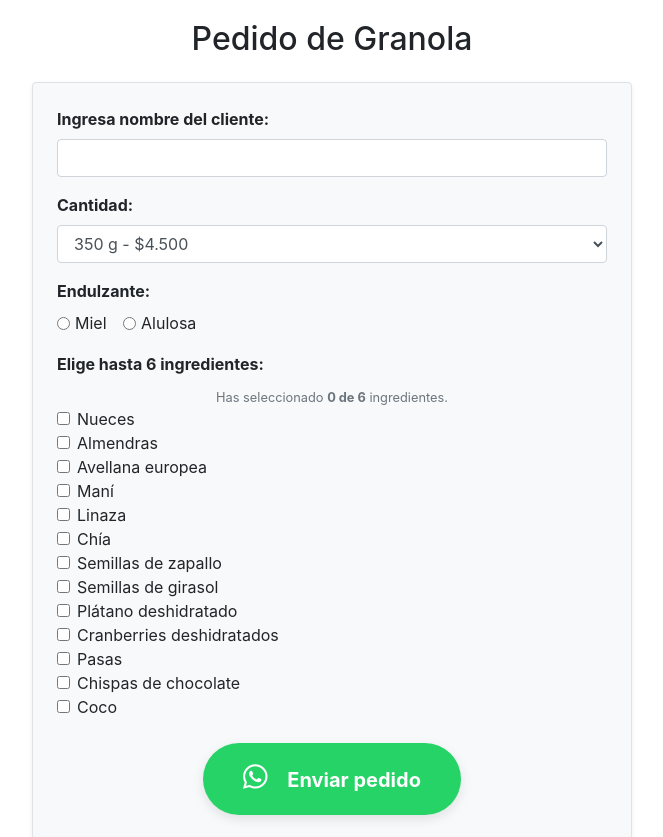
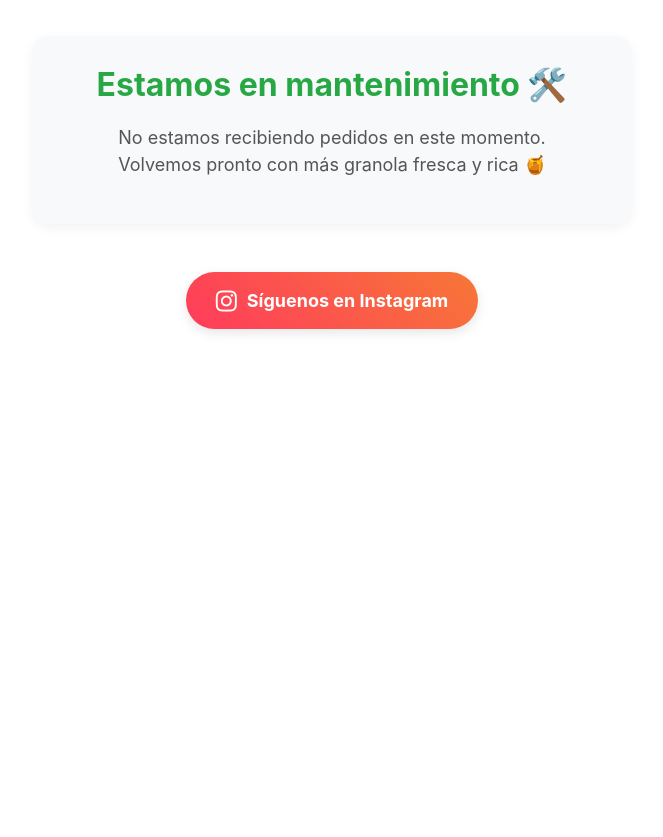
Before and after one commit to preyeshdez/granola-austral, a plain HTML site: page index.html in a window 1280 px wide. Shown: the part 340-1177 px from the top of the page, without its empty margins (308-971 px from the left). After the commit the page ends 800 px from the top, so only its background shows below. Drawn offline with nearby package versions, Linux system fonts and the light colour scheme.

Commit message:
Se crea rama mantenimeinto

```diff
--- a/assets/css/styles.css
+++ b/assets/css/styles.css
@@ -13,34 +13,25 @@
     object-fit: contain;
 }
 
-
-.btn-wsp {
-    display: inline-flex;
-    align-items: center;
-    justify-content: center;
-    background-color: #25d366;
-    color: white;
-    padding: 20px 40px;
-    font-size: 20px;
-    font-weight: bold;
-    border-radius: 50px;
-    border: none;
-    transition: background 0.3s, transform 0.2s;
-    box-shadow: 0 4px 12px rgba(0, 0, 0, 0.1);
+.mensaje-mantenimiento {
+  max-width: 600px;
+  margin: 40px auto;
+  padding: 30px;
+  text-align: center;
+  background-color: #f8f9fa;
+  border-radius: 16px;
+  box-shadow: 0 4px 12px rgba(0, 0, 0, 0.05);
 }
 
-.btn-wsp:hover {
-    background-color: #128c7e;
-    transform: scale(1.05);
+.mensaje-mantenimiento h2 {
+  color: #28a745;
+  font-weight: 700;
+  margin-bottom: 20px;
 }
 
-.btn-wsp i {
-    margin-right: 15px;
-    font-size: 28px;
-}
-
-.btn-wsp:focus {
-    outline: none;
+.mensaje-mantenimiento p {
+  font-size: 18px;
+  color: #555;
 }
 
 .btn-instagram {
@@ -71,32 +62,3 @@
 .btn-instagram:focus {
     outline: none;
 }
-
-.btn-regresar {
-    display: inline-flex;
-    align-items: center;
-    justify-content: center;
-    background-color: #007bff;
-    color: white;
-    padding: 15px 30px;
-    font-size: 18px;
-    font-weight: bold;
-    border-radius: 50px;
-    border: none;
-    transition: background 0.3s, transform 0.2s;
-    box-shadow: 0 4px 12px rgba(0, 0, 0, 0.1);
-}
-
-.btn-regresar:hover {
-    background-color: #0056b3;
-    transform: scale(1.05);
-}
-
-.btn-regresar i {
-    margin-right: 10px;
-    font-size: 24px;
-}
-
-.btn-regresar:focus {
-    outline: none;
-}
--- a/assets/js/index.js
+++ /dev/null
@@ -1,61 +0,0 @@
-function enviarPedido() {
-    const cantidad = document.getElementById('cantidad').value;
-    const endulzante = document.querySelector('input[name="endulzante"]:checked')?.value;
-    const nombre = document.getElementById('nombre').value;
-
-    const ingredientes = [];
-    document.querySelectorAll('input[name="ingredientes"]:checked').forEach(sel => {
-        ingredientes.push(sel.value);
-    });
-
-    if (!nombre) {
-        alert("Por favor ingresa tu nombre.")
-        return;
-    }
-
-    if (!endulzante) {
-        alert("Por favor selecciona un tipo de endulzante.");
-        return;
-    }
-
-    if (ingredientes.length === 0 || ingredientes.length > 6) {
-        alert("Debes seleccionar entre 1 y 6 ingredientes.");
-        return;
-    }
-
-    let mensaje = `Hola!%0D%0A`;
-    mensaje += `Quiero pedir una granola de ${cantidad} %0D%0A%0D%0A`;
-    mensaje += `*Nombre cliente:*%0D%0A`;
-    mensaje += `➤ ${nombre}%0D%0A%0D%0A`;
-    mensaje += `*Endulzante:*%0D%0A➤ ${endulzante}%0D%0A%0D%0A`;
-    mensaje += `*Ingredientes:*%0D%0A`;
-    ingredientes.forEach(ing => {
-        mensaje += `➤ ${ing}%0D%0A`;
-    });
-
-    const mensajeEncoded = encodeURIComponent(mensaje);
-    window.location.href = `pedido-realizado.html?mensaje=${mensajeEncoded}`;
-
-}
-
-function limitarIngredientes() {
-    const checkboxes = document.querySelectorAll('input[name="ingredientes"]');
-    const seleccionados = Array.from(checkboxes).filter(cb => cb.checked);
-
-    checkboxes.forEach(cb => {
-        if (!cb.checked) {
-            cb.disabled = seleccionados.length >= 6;
-        }
-    });
-
-    const contador = document.getElementById('contadorIngredientes');
-    contador.textContent = `${seleccionados.length} de 6`;
-}
-
-
-document.addEventListener("DOMContentLoaded", () => {
-    const checkboxes = document.querySelectorAll('input[name="ingredientes"]');
-    checkboxes.forEach(cb => {
-        cb.addEventListener('change', limitarIngredientes);
-    });
-});
--- a/index.html
+++ b/index.html
@@ -4,11 +4,33 @@
 <head>
     <meta charset="UTF-8">
     <meta name="viewport" content="width=device-width, initial-scale=1.0">
-    <title>Granola Austral</title>
+    <title>Granola Austral - Mantenimiento</title>
     <link rel="stylesheet" href="https://stackpath.bootstrapcdn.com/bootstrap/4.5.2/css/bootstrap.min.css">
     <link rel="stylesheet" href="assets/css/styles.css">
     <link rel="stylesheet" href="https://cdnjs.cloudflare.com/ajax/libs/font-awesome/5.15.4/css/all.min.css">
     <link rel="shortcut icon" href="./assets/img/favicon.ico" type="image/x-icon">
+    <style>
+        .mensaje-mantenimiento {
+            max-width: 600px;
+            margin: 40px auto;
+            padding: 30px;
+            text-align: center;
+            background-color: #f8f9fa;
+            border-radius: 16px;
+            box-shadow: 0 4px 12px rgba(0, 0, 0, 0.05);
+        }
+
+        .mensaje-mantenimiento h2 {
+            color: #28a745;
+            font-weight: 700;
+            margin-bottom: 20px;
+        }
+
+        .mensaje-mantenimiento p {
+            font-size: 18px;
+            color: #555;
+        }
+    </style>
 </head>
 
 <body>
@@ -17,118 +39,14 @@
         <div class="logo-wrapper mx-auto">
             <img src="./assets/img/logo.webp" alt="logo" class="img-fluid">
         </div>
-
     </header>
 
-    <h2 class="text-center mb-4">Pedido de Granola</h2>
-
-    <div class="container mt-3">
-
-        <form onsubmit="event.preventDefault(); enviarPedido();" class="p-4 border rounded shadow-sm bg-light mx-auto"
-            style="max-width: 600px; width: 100%;">
-            <div class="form-group">
-                <label for="nombre" class="form-label font-weight-bold">Ingresa nombre del cliente:</label>
-                <input type="text" class="form-control" name="nombre" id="nombre">
-            </div>
-
-            <div class="form-group">
-                <label for="cantidad" class="font-weight-bold">Cantidad:</label>
-
-                <select id="cantidad" class="form-control" required>
-                    <option value="350 g - $4.500">350 g - $4.500</option>
-                    <option value="700 g - $8.500">700 g - $8.500</option>
-                    <option value="1 kg - $12.000">1 kg - $12.000</option>
-                </select>
-            </div>
-
-            <div class="form-group">
-                <label class="font-weight-bold">Endulzante:</label><br>
-
-                <div class="form-check form-check-inline">
-                    <input type="radio" name="endulzante" value="Miel" id="miel" class="form-check-input">
-                    <label for="miel" class="form-check-label">Miel</label>
-                </div>
-
-                <div class="form-check form-check-inline">
-                    <input type="radio" name="endulzante" value="Alulosa" id="alulosa" class="form-check-input">
-                    <label for="alulosa" class="form-check-label">Alulosa</label>
-                </div>
-            </div>
-
-            <div class="form-group">
-                <label class="font-weight-bold">Elige hasta 6 ingredientes:</label>
-
-                <small class="form-text text-muted text-center">Has seleccionado <span class="font-weight-bold" id="contadorIngredientes">0 de 6</span> ingredientes.</small>
-
-                <div class="form-check">
-                    <input type="checkbox" name="ingredientes" value="Nueces" id="nueces" class="form-check-input">
-                    <label for="nueces" class="form-check-label">Nueces</label>
-                </div>
-
-                <div class="form-check">
-                    <input type="checkbox" name="ingredientes" value="Almendras" id="almendras" class="form-check-input">
-                    <label for="almendras" class="form-check-label">Almendras</label>
-                </div>
-
-                <div class="form-check">
-                    <input type="checkbox" name="ingredientes" value="Avellana europea" id="avellanas" class="form-check-input" >
-                    <label for="avellanas" class="form-check-label">Avellana europea</label>
-                </div>
-
-                <div class="form-check">
-                    <input type="checkbox" name="ingredientes" value="Maní" id="mani" class="form-check-input">
-                    <label for="mani" class="form-check-label">Maní</label>
-                </div>
-
-                <div class="form-check">
-                    <input type="checkbox" name="ingredientes" value="Linaza" id="linaza" class="form-check-input">
-                    <label for="linaza" class="form-check-label">Linaza</label>
-                </div>
-
-                <div class="form-check">
-                    <input type="checkbox" name="ingredientes" value="Chía" id="chia" class="form-check-input">
-                    <label for="chia" class="form-check-label">Chía</label>
-                </div>
-
-                <div class="form-check">
-                    <input type="checkbox" name="ingredientes" value="Semillas de zapallo" id="zapallo" class="form-check-input" >
-                    <label for="zapallo" class="form-check-label">Semillas de zapallo</label>
-                </div>
-
-                <div class="form-check">
-                    <input type="checkbox" name="ingredientes" value="Semillas de girasol" id="girasol" class="form-check-input" >
-                    <label for="girasol" class="form-check-label">Semillas de girasol</label>
-                </div>
-
-                <div class="form-check">
-                    <input type="checkbox" name="ingredientes" value="Plátano deshidratado" id="platano" class="form-check-input" >
-                    <label for="platano" class="form-check-label">Plátano deshidratado</label>
-                </div>
-
-                <div class="form-check">
-                    <input type="checkbox" name="ingredientes" value="Cranberries deshidratados" id="cranberries" class="form-check-input" >
-                    <label for="cranberries" class="form-check-label">Cranberries deshidratados</label>
-                </div>
-
-                <div class="form-check">
-                    <input type="checkbox" name="ingredientes" value="Pasas" id="pasas" class="form-check-input">
-                    <label for="pasas" class="form-check-label">Pasas</label>
-                </div>
-
-                <div class="form-check">
-                    <input type="checkbox" name="ingredientes" value="Chispas de chocolate" id="chocolate" class="form-check-input">
-                    <label for="chocolate" class="form-check-label">Chispas de chocolate</label>
-                </div>
-
-                <div class="form-check">
-                    <input type="checkbox" name="ingredientes" value="Coco" id="coco" class="form-check-input">
-                    <label for="coco" class="form-check-label">Coco</label>
-                </div>
-            </div>
-
-            <button type="submit" class="btn btn-success mx-auto d-block mt-4 btn-wsp" style="max-width: 300px;"><i
-                    class="fab fa-whatsapp"></i> Enviar pedido</button>
-        </form>
+    <main>
+        <section class="mensaje-mantenimiento">
+            <h2>Estamos en mantenimiento 🛠</h2>
+            <p>No estamos recibiendo pedidos en este momento.<br>
+                Volvemos pronto con más granola fresca y rica 🍯</p>
+        </section>
 
         <div class="text-center my-5">
             <div class="my-5">
@@ -137,9 +55,8 @@
                 </a>
             </div>
         </div>
-    </div>
+    </main>
 
-    <script src="assets/js/index.js"></script>
     <script src="https://code.jquery.com/jquery-3.5.1.slim.min.js"></script>
     <script src="https://cdn.jsdelivr.net/npm/bootstrap@4.5.2/dist/js/bootstrap.bundle.min.js"></script>
 </body>
```
Also changed, not shown: assets/js/redireccionWhatsapp.js (deleted, +0 -17 lines), pedido-realizado.html (deleted, +0 -33 lines).
